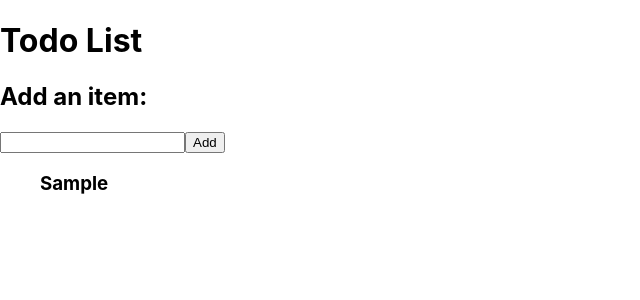
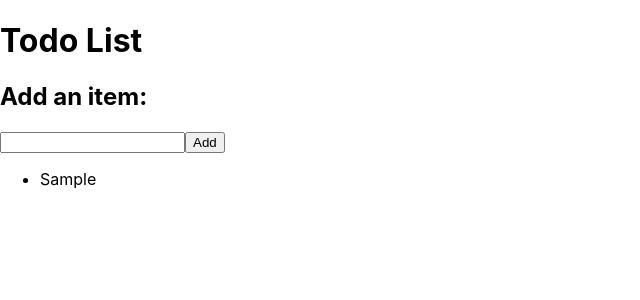
Before and after one commit to LiamBrem/ReactTodoList, a React (Create React App) app: page / in a window 1280 px wide. Both pictures are taken after typing "Sample" into the empty fields and a click on the button "Add". Shown: the top 300 px of the page, without its empty margins (0-640 px from the left). Built offline with nearby package versions, Linux system fonts and the light colour scheme.

Commit message:
returns a li instead of test

```diff
--- a/src/components/App.js
+++ b/src/components/App.js
@@ -1,22 +1,15 @@
 import SubmitForm from "./SubmitForm";
+import List from "./List";
 import Item from "./Item";
 
 import React, { useState } from "react";
 
 export default function App(props) {
-
   //sets default value for tasks as props.tasks
   //<setTasks> is the method used to change it
   const [tasks, setTasks] = useState(props.tasks);
 
-  const taskList = tasks.map((task) => (
-    <Item
-      id={task.id}
-      name={task.name}
-      completed={task.completed}
-    />
-  ));
-
+  //stores an object in newtask
   function addTask(name) {
     const newTask = { id: "id", name, completed: false };
     setTasks([...tasks, newTask]);
@@ -28,13 +21,10 @@ export default function App(props) {
         <h1>Todo List</h1>
       </header>
 
-      <SubmitForm addTask={addTask}/>
+      <SubmitForm addTask={addTask} />
 
-     <ul>
-      {taskList}
-     </ul>
-
+      <List todos={tasks} />
 
     </div>
   );
-};
+}
--- a/src/components/Item.js
+++ b/src/components/Item.js
@@ -3,6 +3,8 @@ export default function Item(props) {
     return (
         <div>
             <h3>{props.name}</h3>
+            <input type="checkbox" />
+
         </div>
 
     );
--- /dev/null
+++ b/src/components/List.js
@@ -0,0 +1,15 @@
+import Item from "./Item";
+
+export default function List(props) {
+  const taskList = props.todos.map((task) => (
+    <Item id={task.id} name={task.name} completed={task.completed} />
+  ));
+
+  return (
+    <ul>
+      {props.todos.map((task) => (
+        <li>{task.name}</li>
+      ))}
+    </ul>
+  );
+}
--- a/src/index.css
+++ b/src/index.css
@@ -5,6 +5,7 @@ body {
     sans-serif;
   -webkit-font-smoothing: antialiased;
   -moz-osx-font-smoothing: grayscale;
+
 }
 
 code {
--- a/src/index.js
+++ b/src/index.js
@@ -7,7 +7,7 @@ import reportWebVitals from './reportWebVitals';
 const root = ReactDOM.createRoot(document.getElementById('root'));
 root.render(
   <React.StrictMode>
-    <App tasks={["laundry", "dishes"]}/>
+    <App tasks={[]}/>
   </React.StrictMode>
 );
 
```
